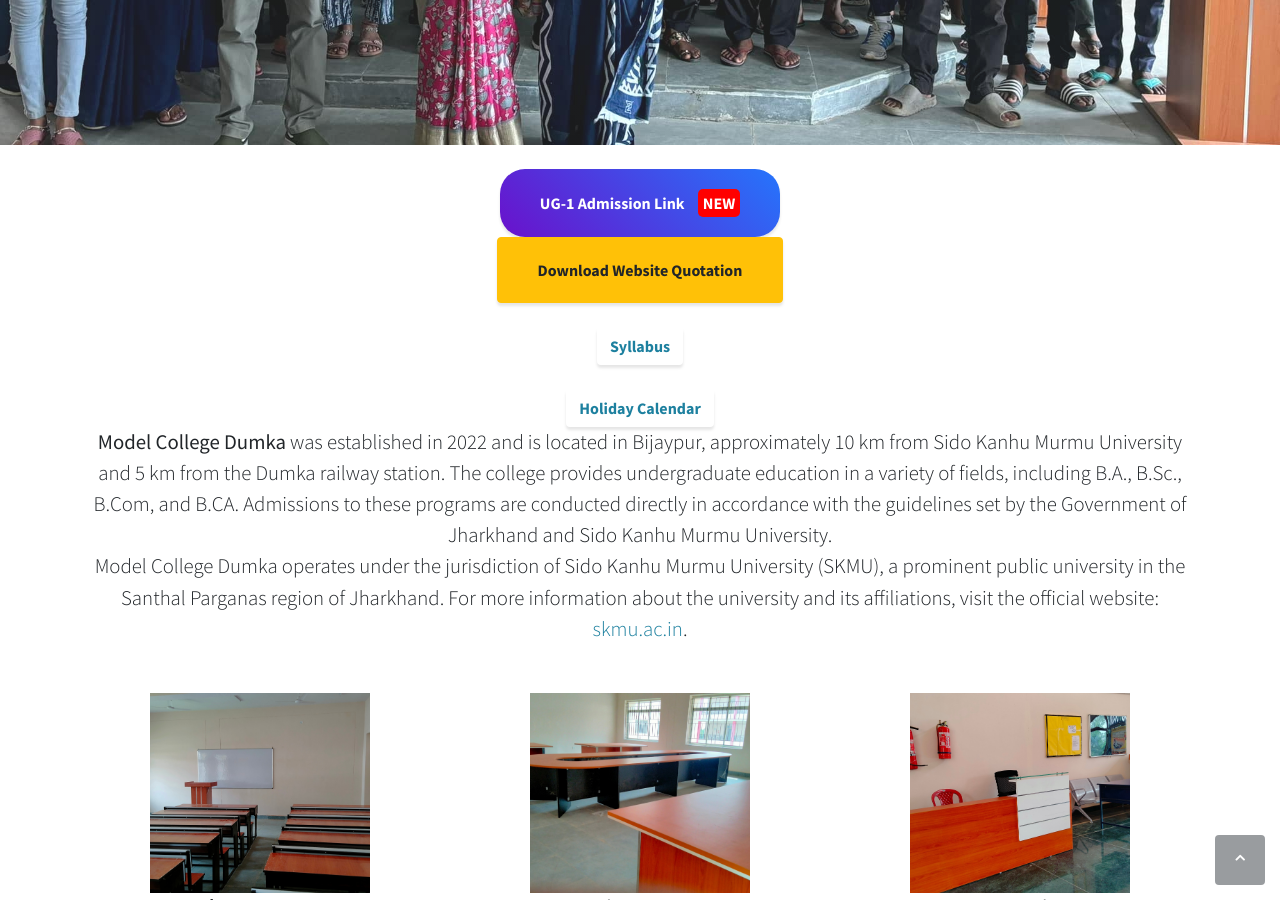
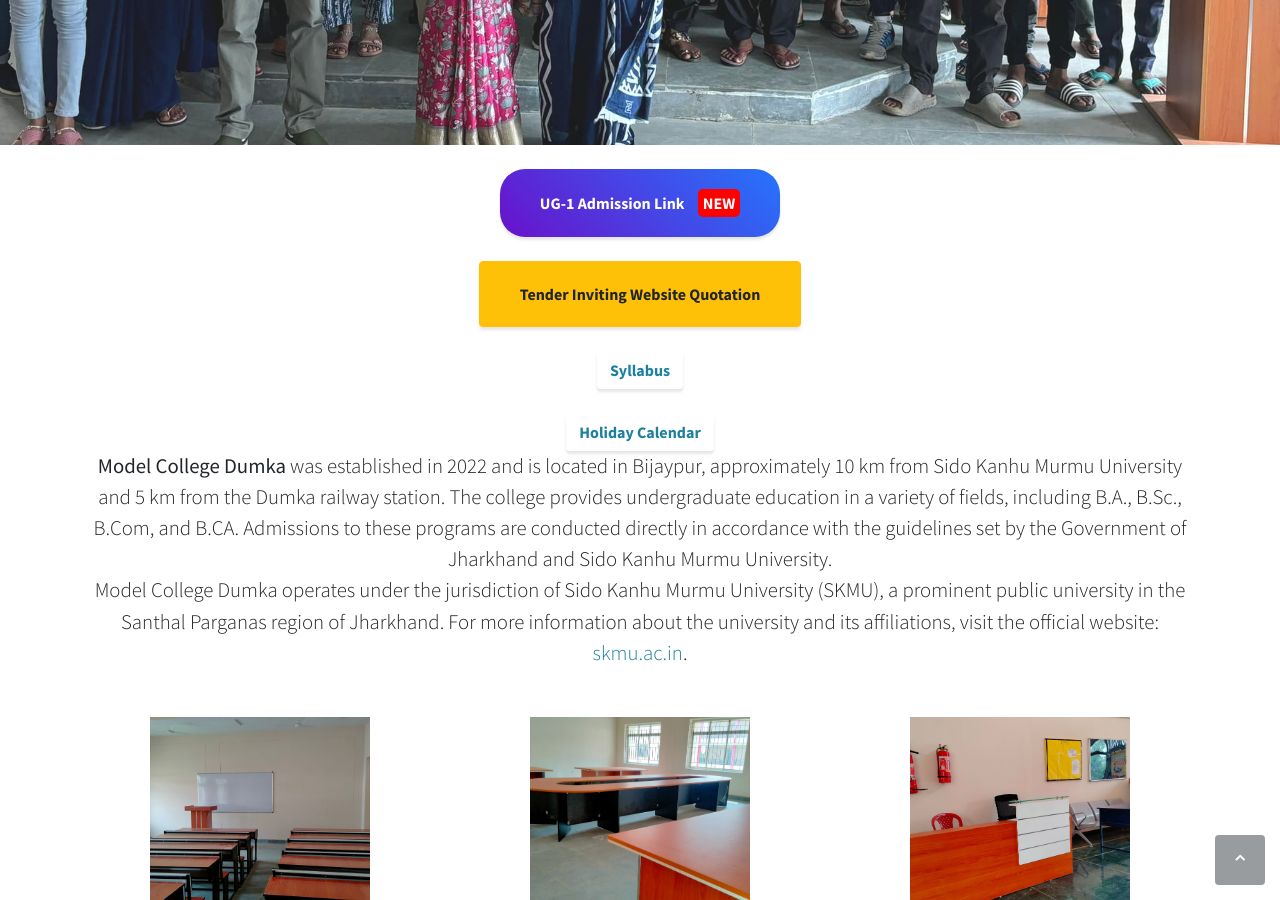
Before and after one commit to modelcollegedumka/modelcollegedumka.github.io, a Jekyll site: the page built from index.md, in a window 1280 px wide and 900 px high, scrolled down 885 px. Built offline with Jekyll 4.4.1, drawn with Linux system fonts in a browser that asks for light colours.

Commit message:
Update home.html

```diff
--- a/_layouts/home.html
+++ b/_layouts/home.html
@@ -61,6 +61,7 @@
     <h1 class="title-banner">
       Model College Dumka
     </h1>
+
     <!-- Header -->
     <header class="masthead d-flex">
       <div class="container text-center my-auto">
@@ -88,11 +89,12 @@
           </div>
           <br>
         </div>
+        <br>
 <!-- Website Quotation Download Button -->
 <div class="row">
   <div class="col-lg-12 text-center">
     <a href="/assets/pdf/Model_College_Website_Quotation.pdf" class="btn btn-warning btn-xl js-scroll-trigger" download>
-      Download Website Quotation
+      Tender Inviting Website Quotation
     </a>
   </div>
   <br>
```
